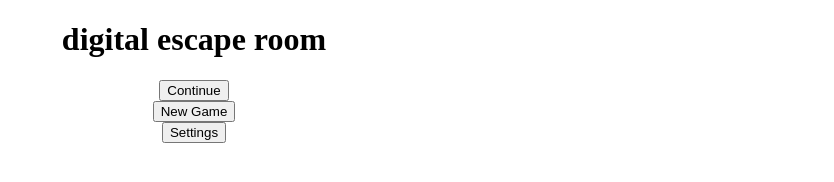
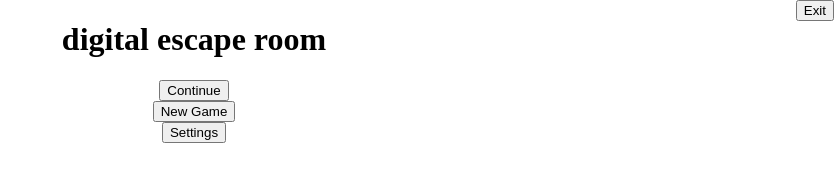
Before and after one commit to Sbalabra/abricot-sec, a plain HTML site: page index.html in a window 1280 px wide. Shown: the whole page, without its empty margins (446-1280 px from the left). Drawn offline with Linux system fonts and the light colour scheme.

Commit message:
ajout bouton exit

```diff
--- a/index.html
+++ b/index.html
@@ -9,6 +9,7 @@
     <h1>
         digital escape room
     </h1>
+    <button id="exit-button"> Exit </button>
     <ul>
         <li>
             <button>Continue</button>
--- a/styles.css
+++ b/styles.css
@@ -5,3 +5,8 @@ ul {
     list-style-type: none;
     padding: 0;
 }
+#exit-button{
+    position: absolute;
+    top: 0;
+    right: 0;
+}
```
